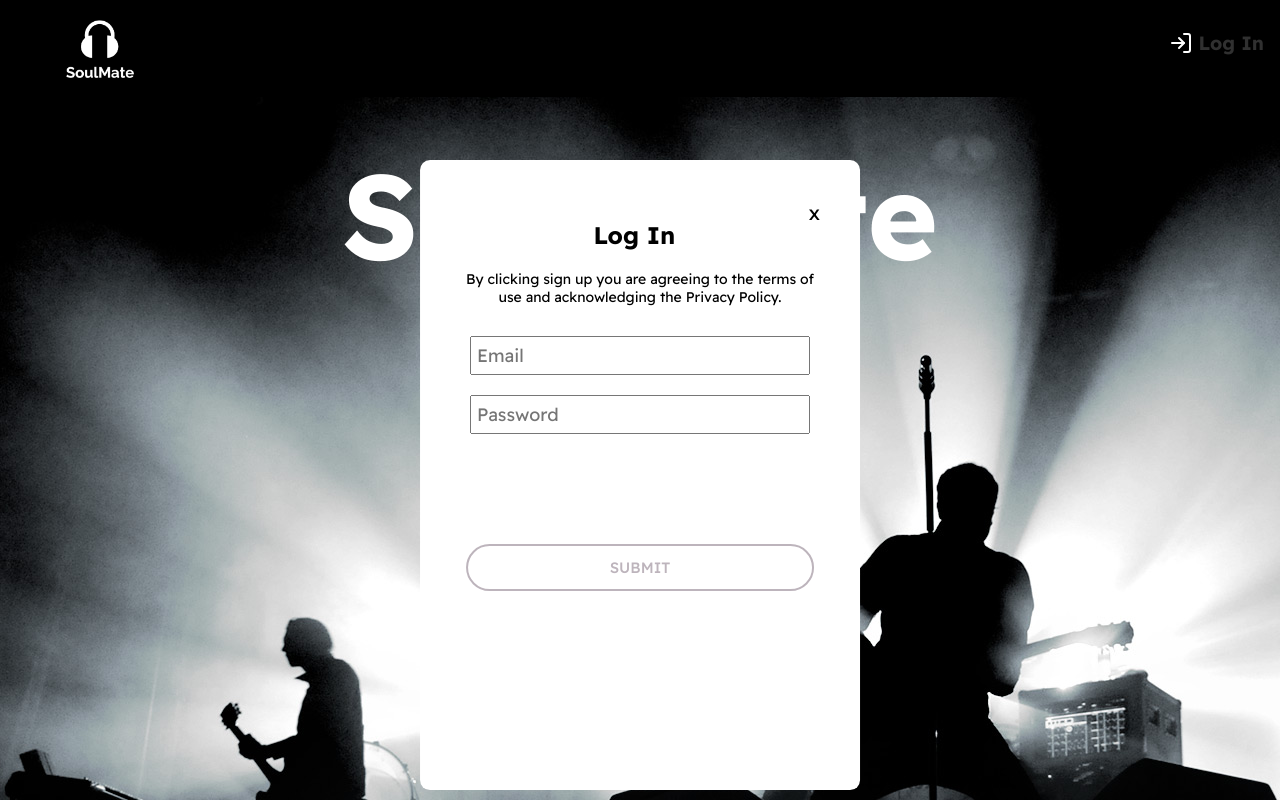
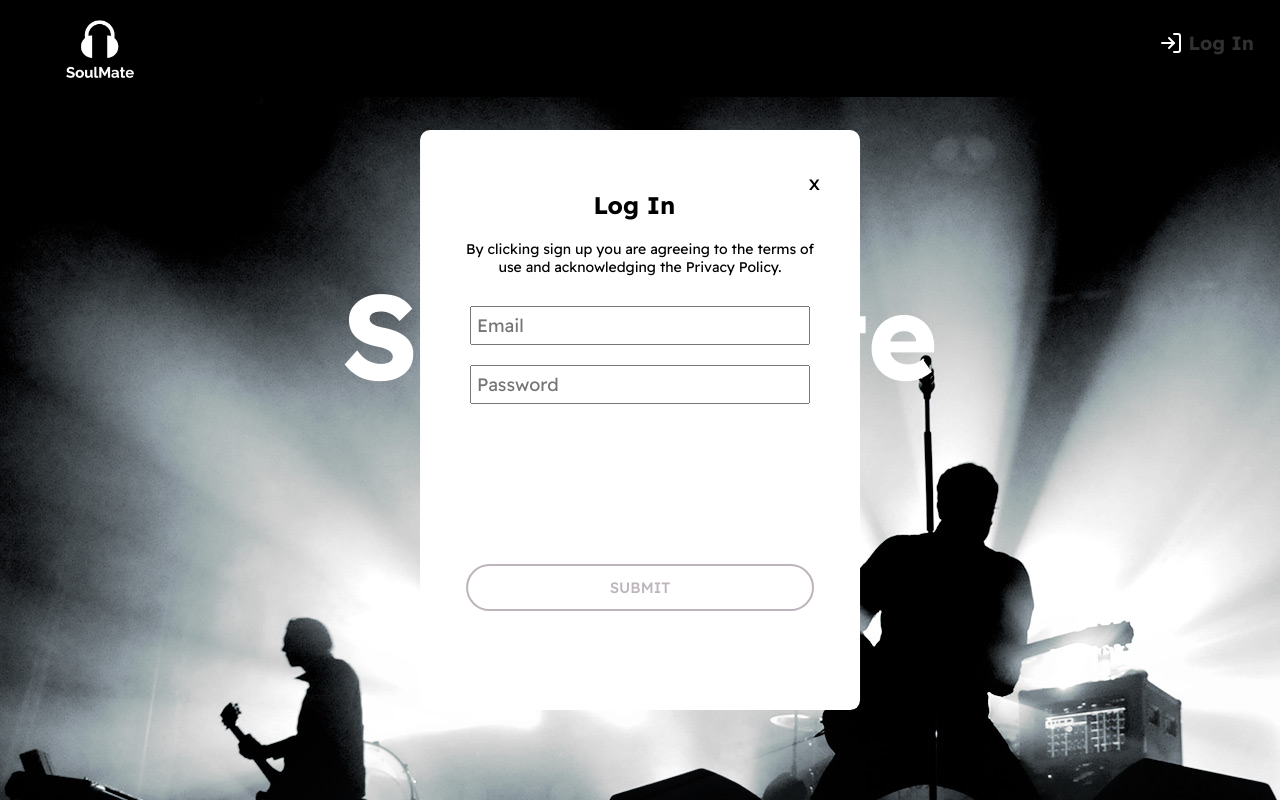
Before and after one commit to VinceLee9527/soulmate_mern, a React (Create React App) app in the folder client/: page / in a window 1280 px wide. Both pictures are taken after a click on the button "Log In". Built offline with nearby package versions, Linux system fonts and the light colour scheme.

Commit message:
frontend rwd fix

```diff
--- a/client/src/api/api.js
+++ b/client/src/api/api.js
@@ -1,6 +1,7 @@
 import axios from "axios";
 
 export default axios.create({
-  baseURL: "https://mern-soulmate.herokuapp.com/",
-  // baseURL: "http://localhost:8000/",
+  // baseURL: "https://data.mongodb-api.com/app/data-xlouf/endpoint/data/v1/",
+  // baseURL: "https://mern-soulmate.herokuapp.com/",
+  baseURL: "http://localhost:8000/",
 });
--- a/client/src/pages/Dash.js
+++ b/client/src/pages/Dash.js
@@ -3,7 +3,7 @@ import { useEffect, useState } from "react";
 import { useCookies } from "react-cookie";
 import ChatContainer from "../components/ChatContainer";
 import api from "../api/api";
-import io from "socket.io-client";
+// import io from "socket.io-client";
 import Loader from "../components/Loader";
 
 const Dash = () => {
--- a/client/src/styles/_chat.scss
+++ b/client/src/styles/_chat.scss
@@ -26,7 +26,8 @@
   }
   .chat-container {
     background-color: $white;
-    width: 22rem; //28rem
+    width: 21.2rem; //28rem
+
     text-align: left;
     transition: transform 0.2s ease;
     transform-origin: top;
@@ -105,7 +106,7 @@
 
 .chat-display-container {
   padding: 20px;
-  height: 69vh;
+  height: 55vh;
   overflow-y: auto;
   z-index: 99;
   background-color: white;
@@ -157,6 +158,10 @@
       width: 28rem;
     }
   }
+  .chat-display-container {
+  height: 65vh;
+
+}
 }
 
 @media (min-width: $breakpoint-desktop) {
@@ -170,6 +175,10 @@
       display: block !important;
     }
   }
+  .chat-display-container {
+  height: 69vh;
+
+}
 }
 
 // .chat-container {
--- a/client/src/styles/_home.scss
+++ b/client/src/styles/_home.scss
@@ -3,18 +3,18 @@
 .overlay {
   width: 100vw;
   height: 100vh;
-  position: fixed;
+  // position: fixed;
   background: linear-gradient(to bottom, rgba(0, 0, 0, 0.65) 0%, rgba(0, 0, 0, 0) 100%);
   background-image: url("../images/background-image.jpg");
   .home {
     position: absolute;
-    top: 30%;
+    top: 50%;
     left: 50%;
     margin-right: -50%;
     transform: translate(-50%, -50%);
 
     .primary-title {
-      font-size: 120px;
+      font-size: 60px;
       color: $white;
     }
     .primary-button {
@@ -23,6 +23,7 @@
       font-size: 20px;
       background: linear-gradient(45deg, $brand-pink, $brand-orange);
       padding: 12px 30px;
+      margin-top: 80px;
       border-radius: 30px;
       border: none;
       cursor: pointer;
@@ -32,3 +33,13 @@
     }
   }
 }
+
+@media (min-width: $breakpoint-tablet) {
+  .overlay {
+  .home {
+    .primary-title {
+      font-size: 120px;
+    }
+  }
+}
+}
--- a/client/src/styles/_nav.scss
+++ b/client/src/styles/_nav.scss
@@ -16,7 +16,7 @@ nav {
   }
   .login-container {
     display: flex;
-    margin: 10px;
+    margin: 10px 20px;
     padding-top: 20px;
     align-items: center;
     &:hover .log-logo {
--- a/client/src/styles/_regisModal.scss
+++ b/client/src/styles/_regisModal.scss
@@ -4,11 +4,11 @@
   position: absolute;
   left: 0;
   right: 0;
-  top: 100px;
+  top: -100px;
   margin-left: auto;
   margin-right: auto;
   max-width: 360px;
-  height: 550px;
+  height: 450px;
   background-color: rgb(255, 255, 255);
   border-radius: 10px;
   padding: 40px;
@@ -28,7 +28,7 @@
     .form-input {
       margin: 10px;
       height: 25px;
-      font-size: 18px;
+      font-size: 16px;
       padding: 5px;
     }
   }
@@ -44,7 +44,7 @@
   border-radius: 30px;
   border: solid 2px $grey;
   margin: 6px;
-  margin-top: 100px;
+  margin-top: 80px;
   transition: 0.3s;
   position: relative;
   cursor: pointer;
@@ -77,11 +77,11 @@
   }
 }
 
-.second-button.loading{
+.second-button.loading {
   color: transparent;
 }
 
-.second-button.loading:hover{
+.second-button.loading:hover {
   color: $grey;
   border: solid 2px $grey;
 }
@@ -89,3 +89,33 @@
 .second-button.loading::after {
   opacity: 1;
 }
+
+@media (min-width: $breakpoint-tablet) {
+  .regis-modal {
+    top: -50px;
+    height: 450px;
+    .register-form {
+      .form-input {
+        font-size: 18px;
+      }
+    }
+  }
+  .second-button {
+    margin-top: 100px;
+  }
+}
+
+@media (min-width: $breakpoint-desktop) {
+  .regis-modal {
+    top: -50px;
+    height: 500px;
+    .register-form {
+      .form-input {
+        font-size: 18px;
+      }
+    }
+  }
+  .second-button {
+    margin-top: 150px;
+  }
+}
```
